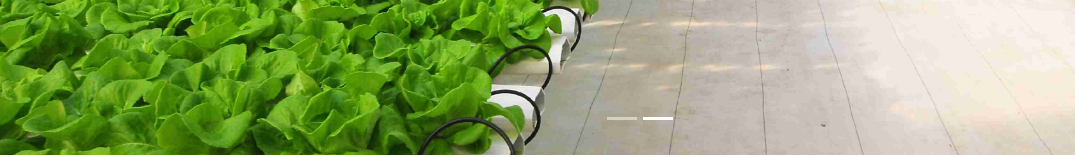
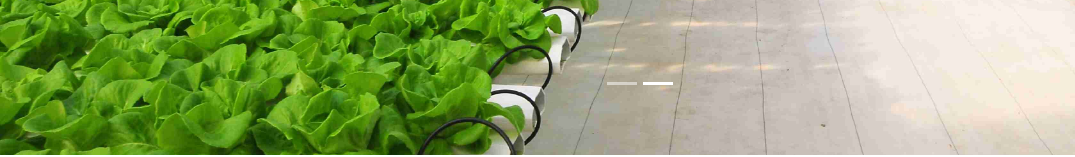
Before and after one commit to prathameshk03/Growloc3, a plain HTML site: page index.html in a window 1280 px wide. Shown: the part 665-822 px from the top of the page, 0-1075 px from the left. Drawn offline with nearby package versions, Linux system fonts and the light colour scheme.

Commit message:
Update style.css

```diff
--- a/css/style.css
+++ b/css/style.css
@@ -293,10 +293,6 @@ section{
 .banner_section .carousel-item{
     padding: 0;
     height: 90vh;
-}
-
-.banner_section .carousel-indicators{
-    margin: -25px;
 }
 
 .banner_section .carousel-caption{
```
